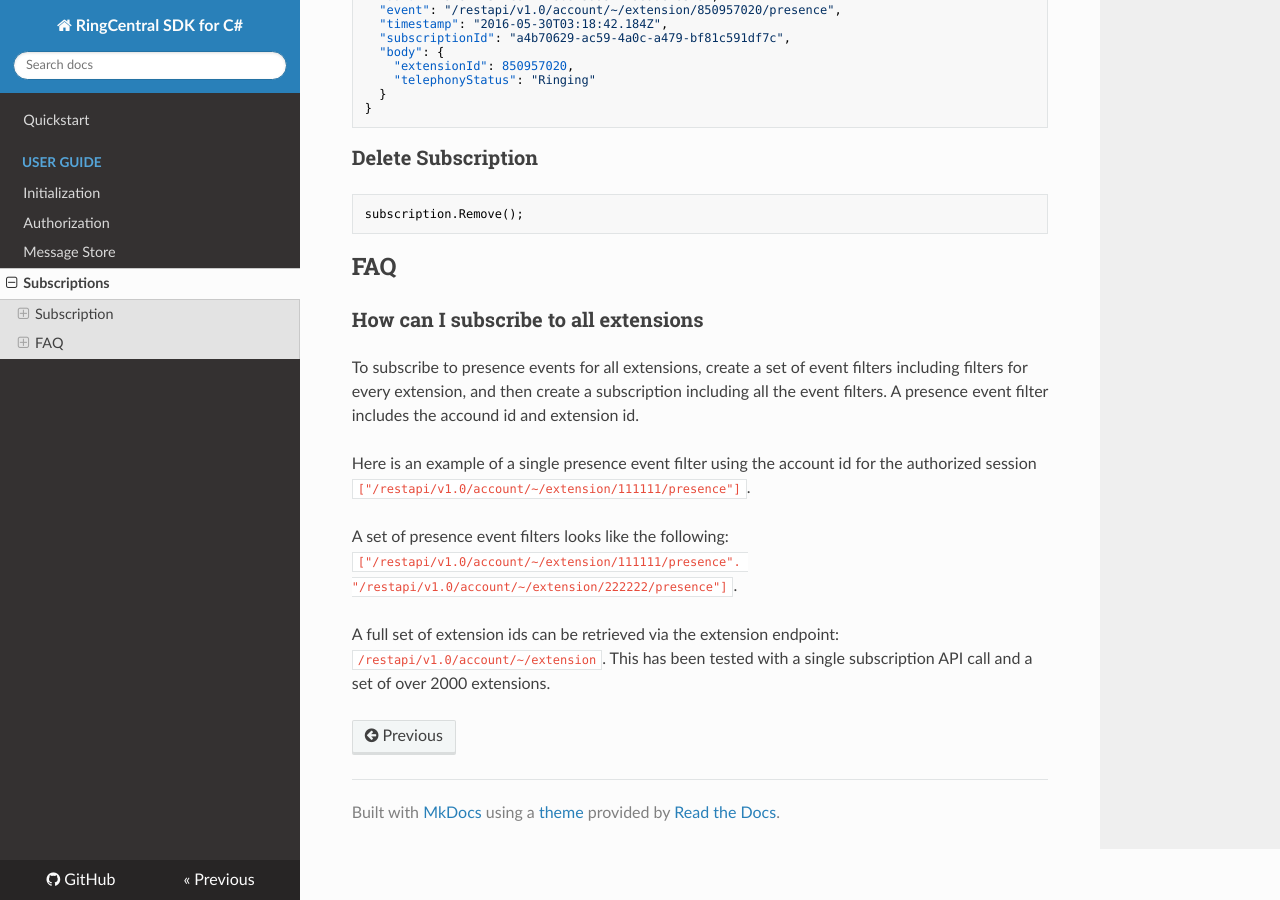
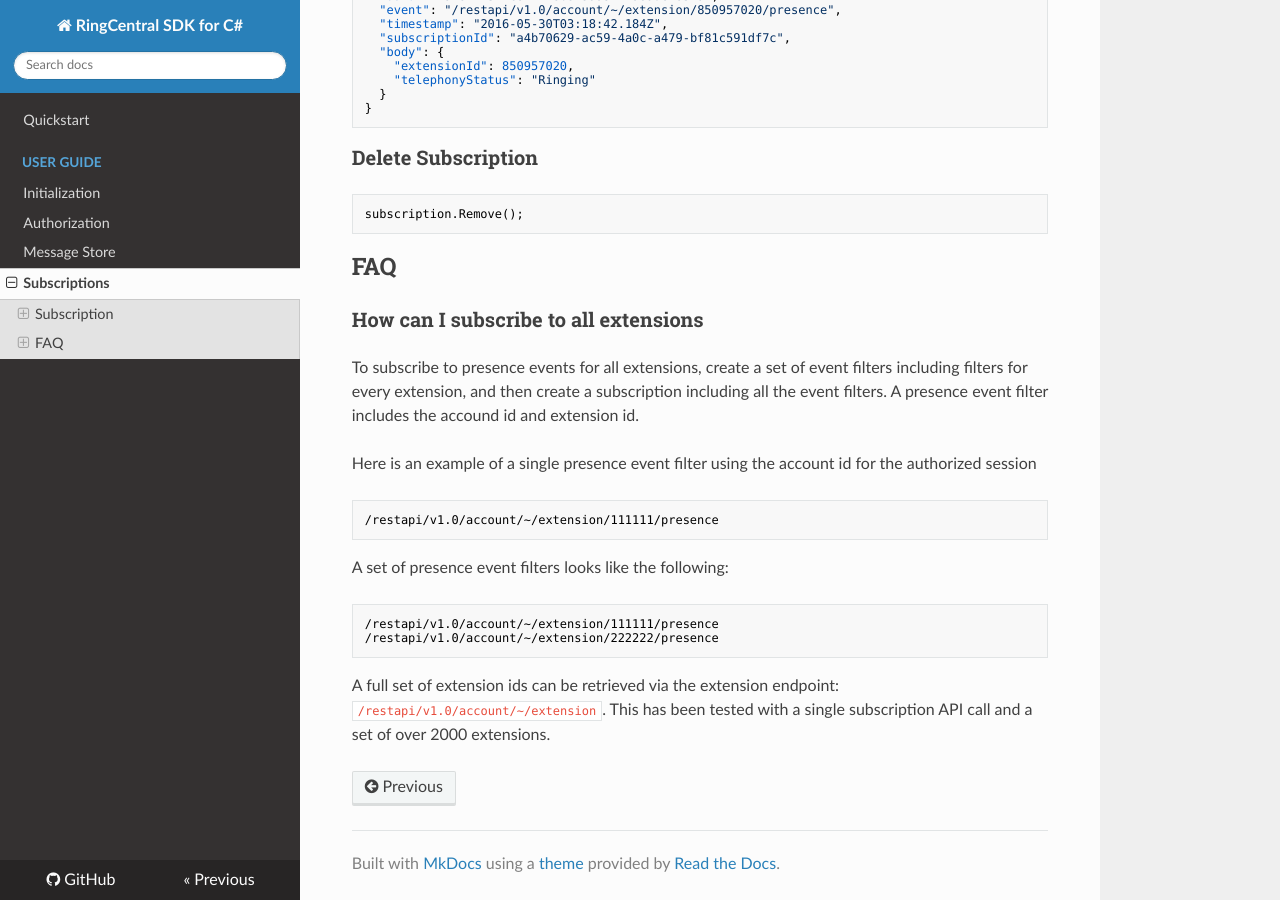
Before and after one commit to ringcentral/ringcentral-csharp, an MkDocs documentation site: the page built from docs/usage/notifications/Subscriptions.md, in a window 1280 px wide and 900 px high, scrolled down 2562 px. Built offline with MkDocs 1.6.1, drawn with Linux system fonts in a browser that asks for light colours; nearby versions of some CDN libraries; old or Windows-style settings are respelled for this version of MkDocs.

Commit message:
Format doc

````diff
--- a/docs/usage/notifications/Subscriptions.md
+++ b/docs/usage/notifications/Subscriptions.md
@@ -146,8 +146,17 @@ subscription.Remove();
 
 To subscribe to presence events for all extensions, create a set of event filters including filters for every extension, and then create a subscription including all the event filters. A presence event filter includes the accound id and extension id.
 
-Here is an example of a single presence event filter using the account id for the authorized session `["/restapi/v1.0/account/~/extension/111111/presence"]`.
+Here is an example of a single presence event filter using the account id for the authorized session
 
-A set of presence event filters looks like the following: `["/restapi/v1.0/account/~/extension/111111/presence". "/restapi/v1.0/account/~/extension/222222/presence"]`.
+```
+/restapi/v1.0/account/~/extension/111111/presence
+```
+
+A set of presence event filters looks like the following:
+
+```
+/restapi/v1.0/account/~/extension/111111/presence
+/restapi/v1.0/account/~/extension/222222/presence
+```
 
 A full set of extension ids can be retrieved via the extension endpoint: `/restapi/v1.0/account/~/extension`. This has been tested with a single subscription API call and a set of over 2000 extensions.
````
